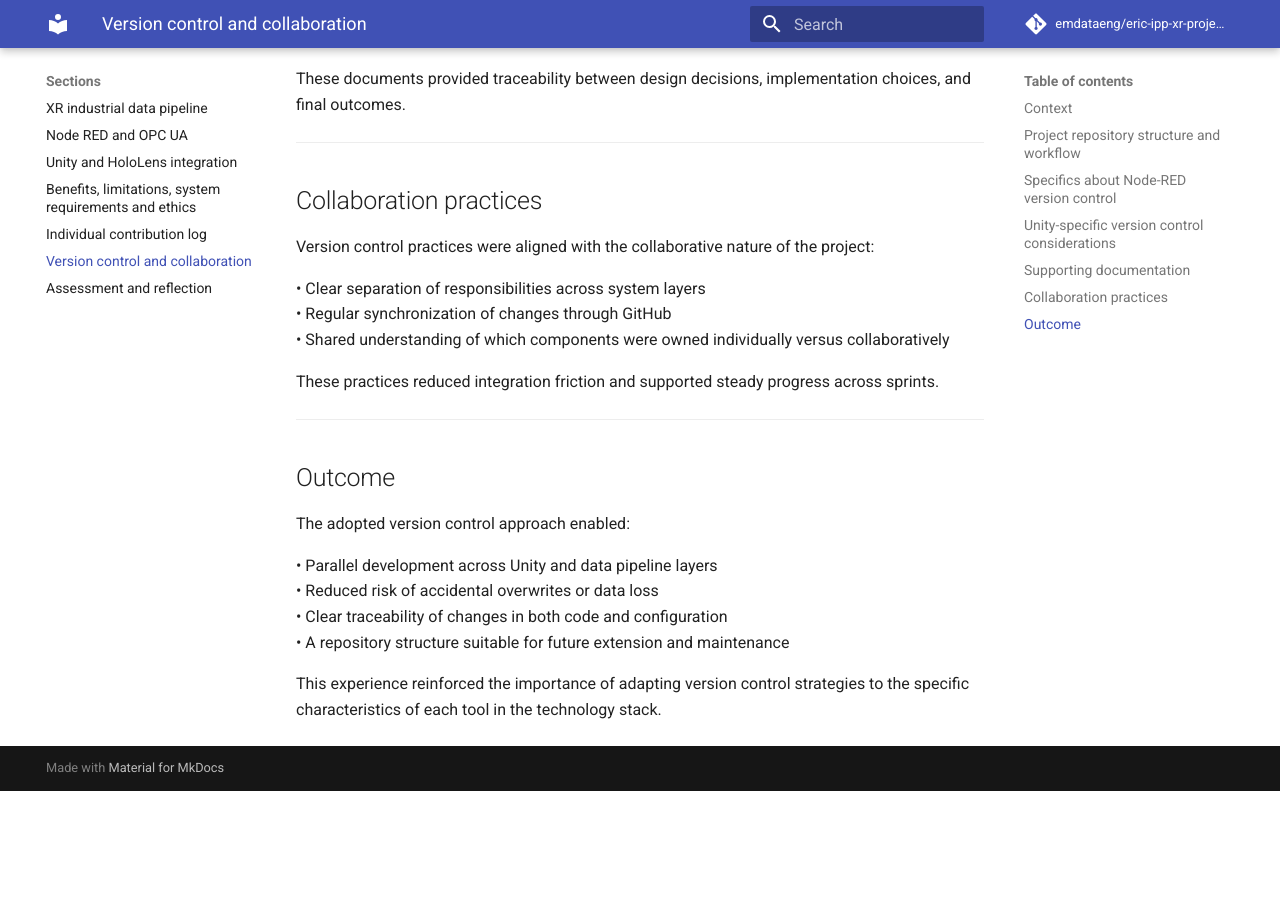
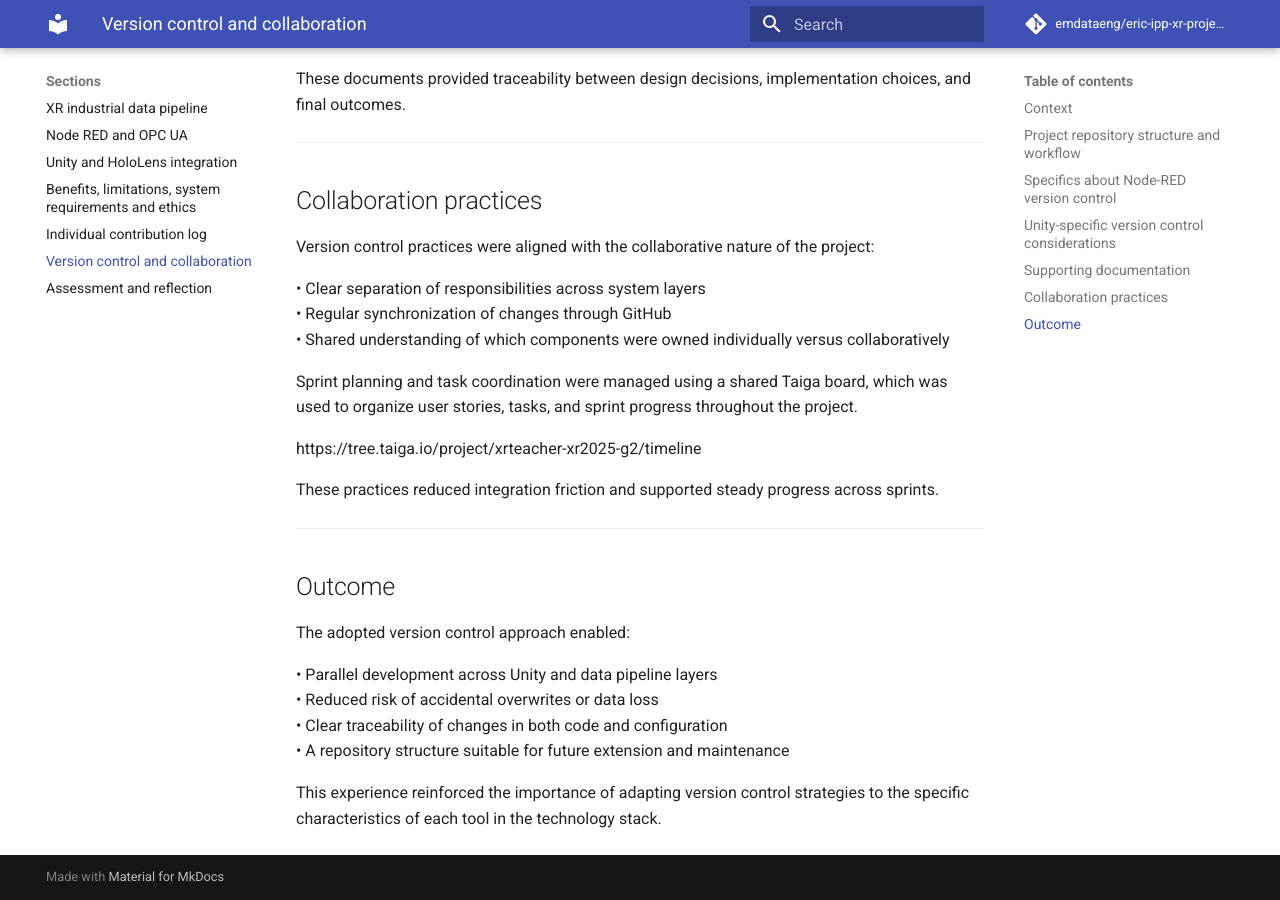
Before and after one commit to emdataeng/eric-ipp-xr-project, an MkDocs documentation site: the page built from docs/projects/version-control.md, in a window 1280 px wide and 900 px high, scrolled down 2245 px. Built offline with MkDocs 1.6.1 and Material for MkDocs 9.7.7, drawn with Linux system fonts in a browser that asks for light colours; comment, search, counter and statistics services are not loaded; before the commit the page ends 3036 px from its top, so only the background shows below that.

Commit message:
Added taiga dashboard URL to version-control-colaboration section

```diff
--- a/docs/projects/version-control.md
+++ b/docs/projects/version-control.md
@@ -88,6 +88,10 @@ Version control practices were aligned with the collaborative nature of the proj
 • Regular synchronization of changes through GitHub
 • Shared understanding of which components were owned individually versus collaboratively
 
+Sprint planning and task coordination were managed using a shared Taiga board, which was used to organize user stories, tasks, and sprint progress throughout the project.
+
+https://tree.taiga.io/project/xrteacher-xr2025-g2/timeline
+
 These practices reduced integration friction and supported steady progress across sprints.
 
 ---
```
